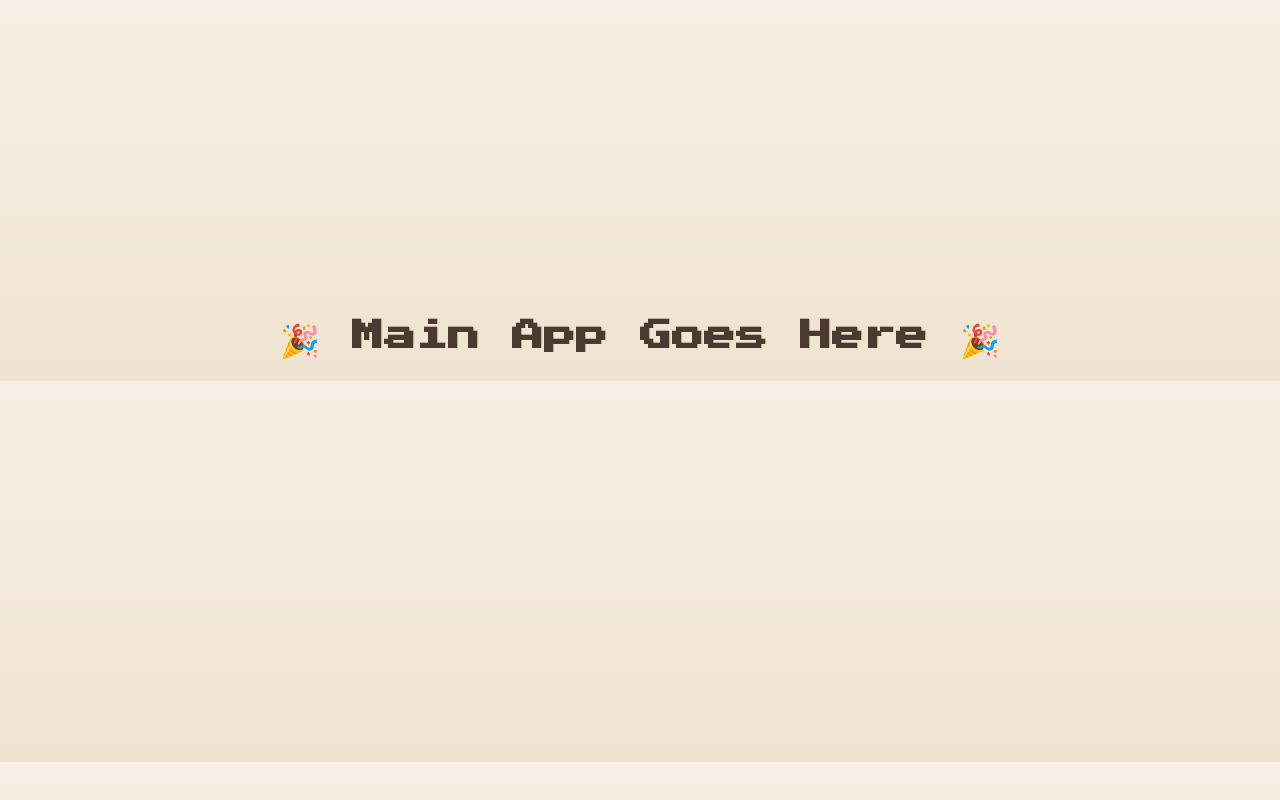
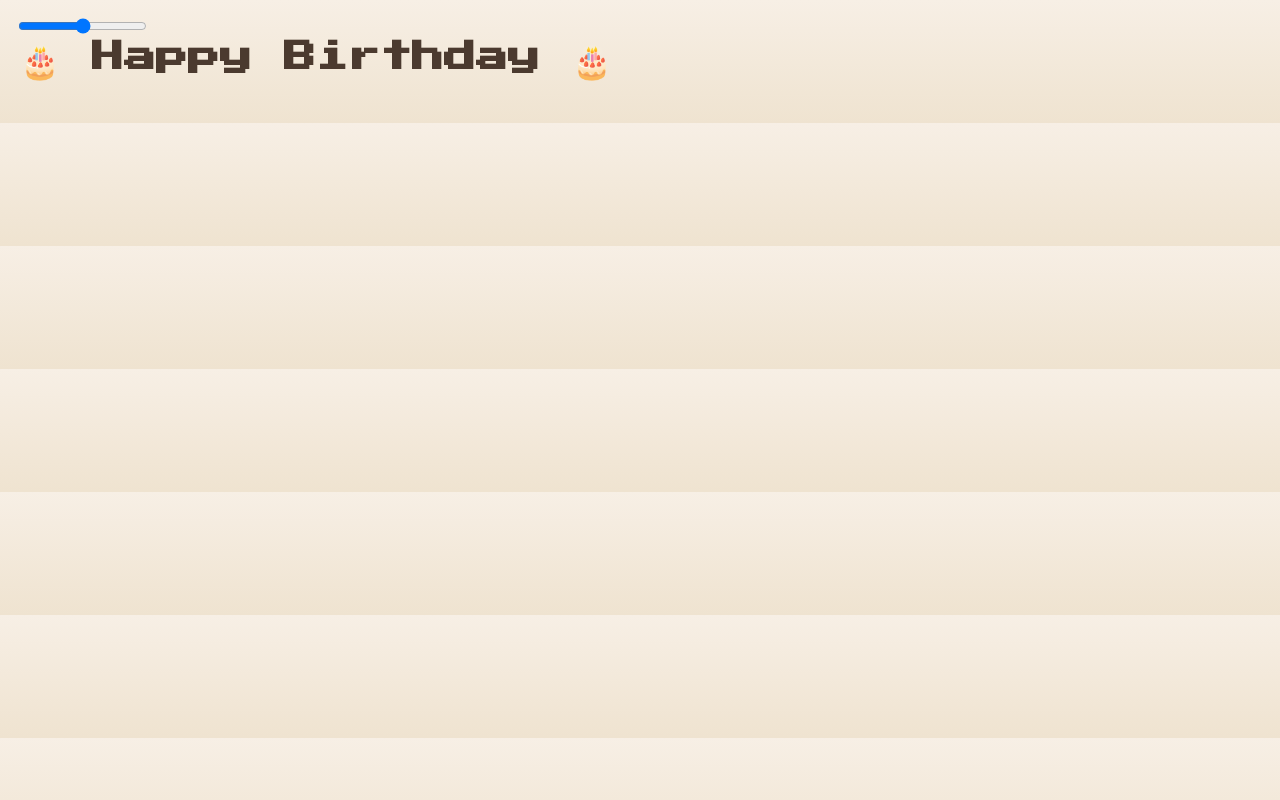
Before and after one commit to Sylencioo/personalized-pixel-art-birthday, a React (Vite) app: page / in a window 1280 px wide. Both pictures are taken after a click on the button "Open". Built offline with nearby package versions, Linux system fonts and the light colour scheme.

Commit message:
feat: add fade-in transitions, character glow, and audio system placeholder

```diff
--- a/src/App.jsx
+++ b/src/App.jsx
@@ -1,18 +1,48 @@
-import { useState } from "react";
+import { useState, useRef } from "react";
 import Intro from "./components/Intro";
 
 export default function App() {
   const [opened, setOpened] = useState(false);
+  const audioRef = useRef(null);
+
+  const handleOpen = () => {
+    setOpened(true);
+    if (audioRef.current) {
+      audioRef.current.volume = 0.5;
+      const p = audioRef.current.play();
+      if (p && p.catch) p.catch(() => {});
+    }
+  };
 
   return (
     <>
+      <audio ref={audioRef} loop src="/src/assets/music.mp3" />
       {!opened ? (
-        <Intro onOpen={() => setOpened(true)} />
+        <Intro onOpen={handleOpen} />
       ) : (
-        <h1 style={{ textAlign: "center", marginTop: "40vh" }}>
-          🎉 Main App Goes Here 🎉
-        </h1>
+        <div style={{ padding: "20px" }}>
+          <VolumeControl audioRef={audioRef} />
+          <h1>🎂 Happy Birthday 🎂</h1>
+        </div>
       )}
     </>
   );
 }
+
+function VolumeControl({ audioRef }) {
+  return (
+    <input
+      type="range"
+      min="0"
+      max="1"
+      step="0.01"
+      defaultValue="0.5"
+      onChange={(e) => (audioRef.current.volume = e.target.value)}
+      style={{
+        position: "fixed",
+        top: "16px",
+        left: "16px",
+      }}
+    />
+  );
+}
--- a/src/components/Intro.jsx
+++ b/src/components/Intro.jsx
@@ -11,6 +11,11 @@ export default function Intro({ onOpen }) {
   const [currentLine, setCurrentLine] = useState(0);
   const [typedText, setTypedText] = useState("");
   const [showButton, setShowButton] = useState(false);
+  const [visible, setVisible] = useState(false);
+
+  useEffect(() => {
+    setVisible(true);
+  }, []);
 
   useEffect(() => {
     const currentText = dialogue[currentLine] ?? "";
@@ -52,19 +57,34 @@ export default function Intro({ onOpen }) {
     };
   }, [currentLine]);
 
+  const characterWrapperStyle = {
+    ...styles.characterWrapper,
+    opacity: visible ? 1 : 0,
+    transform: visible ? "translateY(0)" : "translateY(12px)",
+    transition: "all 1.2s ease",
+  };
+
   return (
     <div style={styles.container}>
-      <div style={styles.characterWrapper}>
+      <div style={characterWrapperStyle}>
         <div style={styles.dialogueBox}>
           <p>{typedText}</p>
           <div style={styles.bubbleTail}></div>
         </div>
 
+        <div style={styles.characterGlow}></div>
         <img src={zhongli} alt="Zhongli" style={styles.character} />
       </div>
 
       {showButton && (
-        <button style={styles.button} onClick={onOpen}>
+        <button
+          style={{
+            ...styles.button,
+            opacity: visible ? 1 : 0,
+            transition: "opacity 1s ease",
+          }}
+          onClick={onOpen}
+        >
           Open
         </button>
       )}
@@ -120,6 +140,15 @@ const styles = {
     borderRight: "8px solid transparent",
     borderTop: "8px solid white",
   },
+  characterGlow: {
+    position: "absolute",
+    width: "220px",
+    height: "220px",
+    background: "rgba(255, 255, 255, 0.35)",
+    filter: "blur(18px)",
+    borderRadius: "50%",
+    zIndex: -1,
+  },
   button: {
     marginTop: "12px",
     padding: "8px 16px",
```
Also changed, not shown: 1 other file (tests, documents, lock files or other folders).
